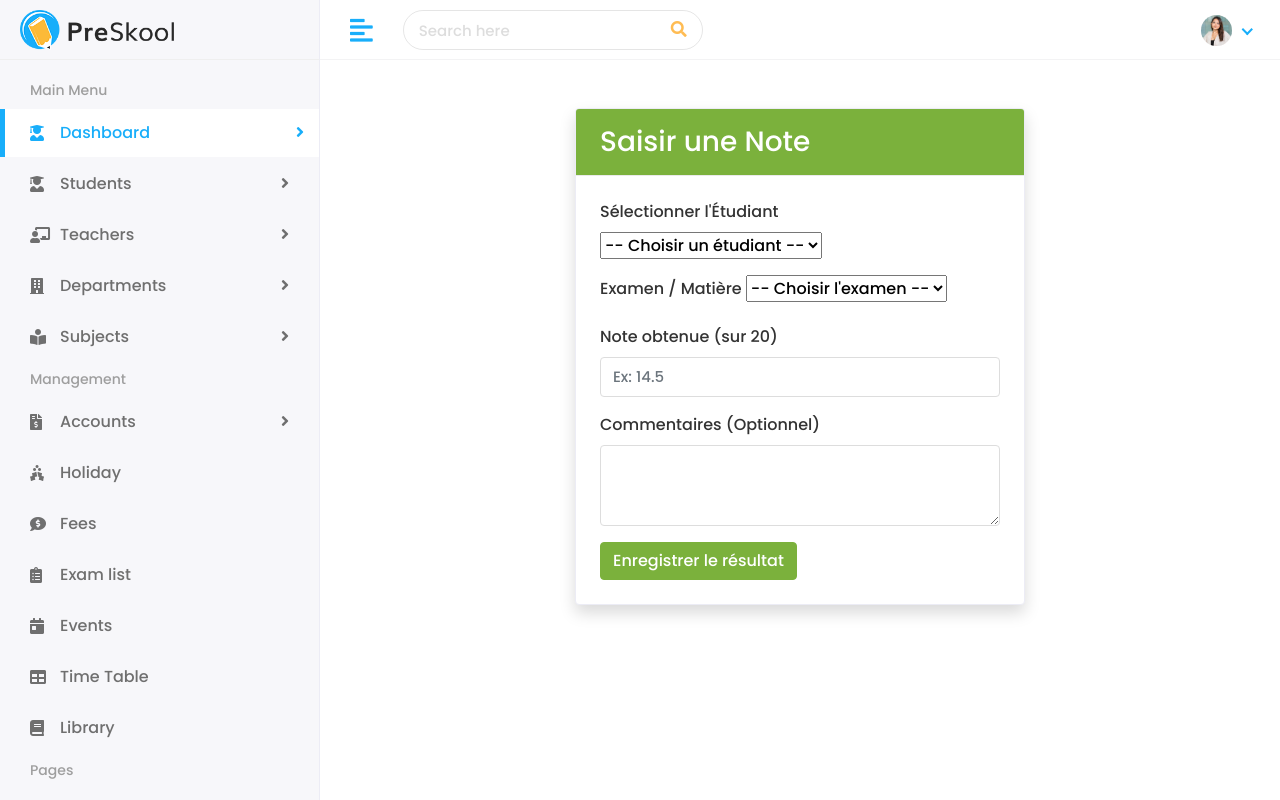
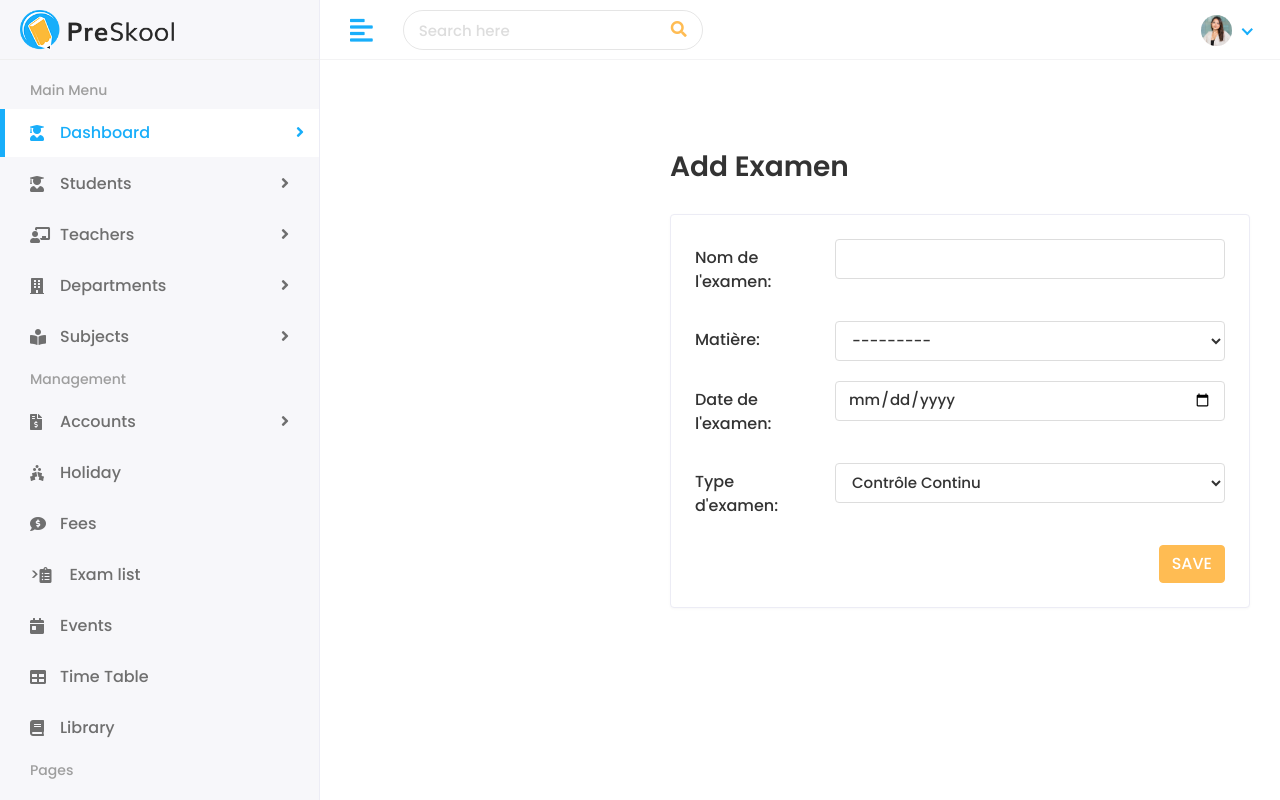
Before and after one commit to ELISSAOUIAYA/PFM_PreSkool, a Django app: page /exams/ajouter/ in a window 1280 px wide. Run offline with Django 5.2, Linux system fonts and the light colour scheme; data that the repository does not hold is empty; some libraries are stand-ins or nearby versions.

Commit message:
Sauvegarde avant pull

```diff
--- a/exams/views.py
+++ b/exams/views.py
@@ -7,21 +7,36 @@ def exam_list_view(request):
     exams = Exam.objects.all().select_related('subject')
     return render(request, 'exams/exam_list.html', {'exams': exams})
 
+from django.shortcuts import render, redirect, get_object_or_404
+from .models import Exam, Subject
+from django.contrib import messages
+
 # 2. Ajouter un examen
 def add_exam_view(request):
     if request.method == "POST":
+        # Ces variables doivent être définies AVANT le bloc try
         name = request.POST.get('name')
         subject_id = request.POST.get('subject')
         date = request.POST.get('date')
         exam_type = request.POST.get('exam_type')
 
-        subject = Subject.objects.get(id=subject_id)
-        Exam.objects.create(name=name, subject=subject, date=date, exam_type=exam_type)
-        messages.success(request, "Examen ajouté !")
-        return redirect('exam_list')
+        try:
+            subject = Subject.objects.get(id=subject_id)
+            Exam.objects.create(
+                name=name,
+                subject=subject,
+                date=date,
+                exam_type=exam_type
+            )
+            messages.success(request, "Examen ajouté !")
+            return redirect('exam_list') # L'indentation ici est cruciale
 
+        except (Subject.DoesNotExist, ValueError):
+            messages.error(request, "Erreur : La matière sélectionnée est invalide")
+
+    # Cette partie s'exécute si c'est un GET ou s'il y a une erreur
     subjects = Subject.objects.all()
-    return render(request, 'exams/add_results.html', {'subjects': subjects}) # Utilise ton fichier existant
+    return render(request, 'exams/add_exam_form.html', {'subjects': subjects})
 
 # 3. Supprimer un examen
 def delete_exam_view(request, pk):
--- a/templates/Home/base.html
+++ b/templates/Home/base.html
@@ -153,7 +153,7 @@
                         <a href="fees.html"><i class="fas fa-comment-dollar"></i> <span>Fees</span></a>
                      </li>
                      <li>
-                        <a href="exam.html"><i class="fas fa-clipboard-list"></i> <span>Exam list</span></a>
+                        <a href="{% url 'exam_list' %}">><i class="fas fa-clipboard-list"></i> <span>Exam list</span></a>
                      </li>
                      <li>
                         <a href="event.html"><i class="fas fa-calendar-day"></i> <span>Events</span></a>
--- /dev/null
+++ b/templates/exams/add_exam_form.html
@@ -0,0 +1,58 @@
+{% extends 'home/base.html' %}
+
+{% block content %}
+<div class="page-wrapper">
+    <div class="content container-fluid">
+        <div class="page-header">
+            <h3 class="page-title">Add Examen</h3>
+        </div>
+
+        <div class="row">
+            <div class="col-md-12">
+                <div class="card">
+                    <div class="card-body">
+                        <form method="POST">
+                            {% csrf_token %}
+                            <div class="form-group row">
+                                <label class="col-lg-3 col-form-label">Nom de l'examen:</label>
+                                <div class="col-lg-9">
+                                    <input type="text" name="name" class="form-control" required>
+                                </div>
+                            </div>
+                            <div class="form-group row">
+                                <label class="col-lg-3 col-form-label">Matière:</label>
+                                <div class="col-lg-9">
+                                    <select name="subject" class="form-control" required>
+                                        <option value="">---------</option>
+                                        {% for subject in subjects %}
+                                            <option value="{{ subject.id }}">{{ subject.name }}</option>
+                                        {% endfor %}
+                                    </select>
+                                </div>
+                            </div>
+                            <div class="form-group row">
+                                <label class="col-lg-3 col-form-label">Date de l'examen:</label>
+                                <div class="col-lg-9">
+                                    <input type="date" name="date" class="form-control" required>
+                                </div>
+                            </div>
+                            <div class="form-group row">
+                                <label class="col-lg-3 col-form-label">Type d'examen:</label>
+                                <div class="col-lg-9">
+                                    <select name="exam_type" class="form-control">
+                                        <option value="Contrôle Continu">Contrôle Continu</option>
+                                        <option value="Examen Final">Examen Final</option>
+                                    </select>
+                                </div>
+                            </div>
+                            <div class="text-right">
+                                <button type="submit" class="btn btn-primary">SAVE</button>
+                            </div>
+                        </form>
+                    </div>
+                </div>
+            </div>
+        </div>
+    </div>
+</div>
+{% endblock %}
```
Also changed, not shown: home_auth/migrations/0002_alter_passwordresetrequest_token.py (added).
